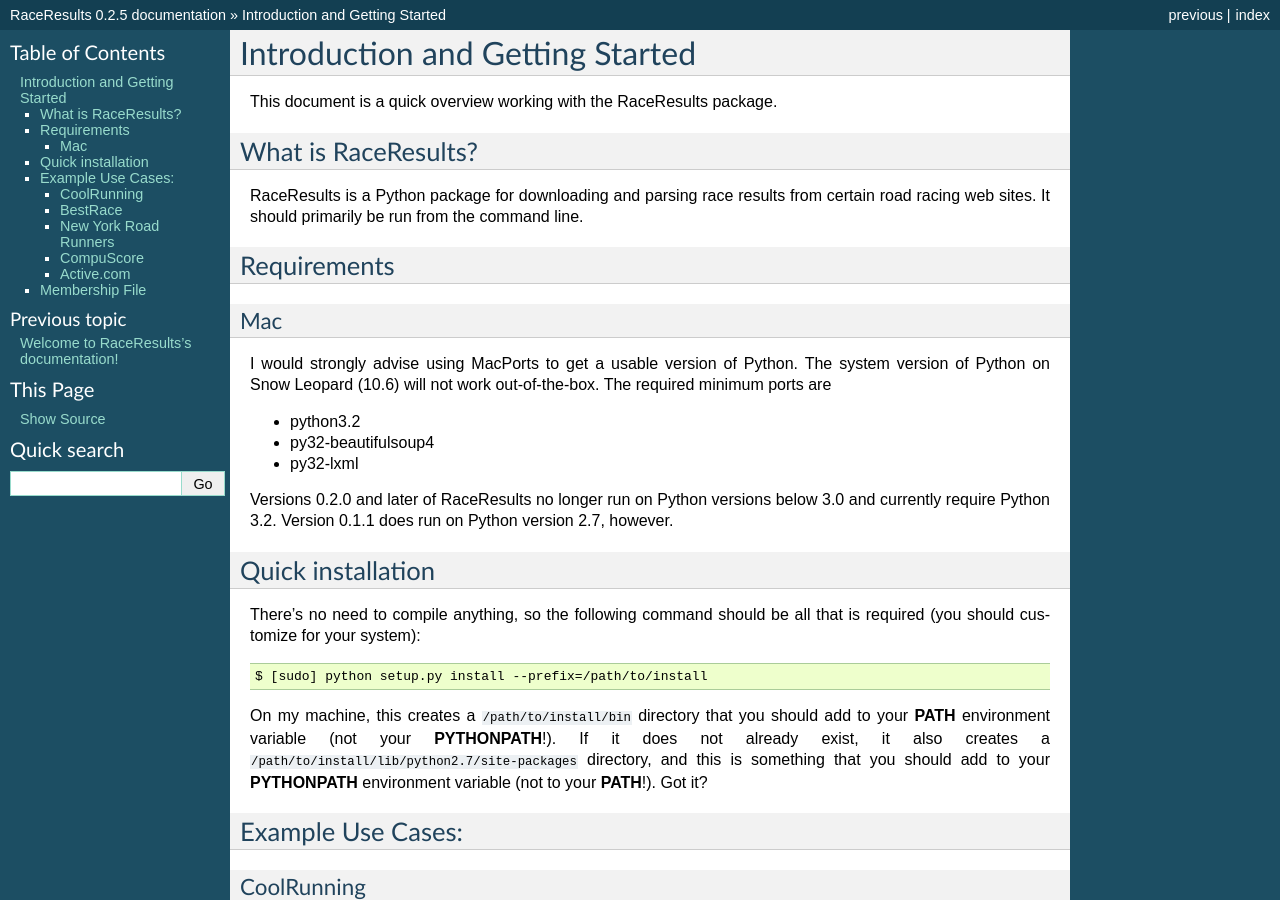
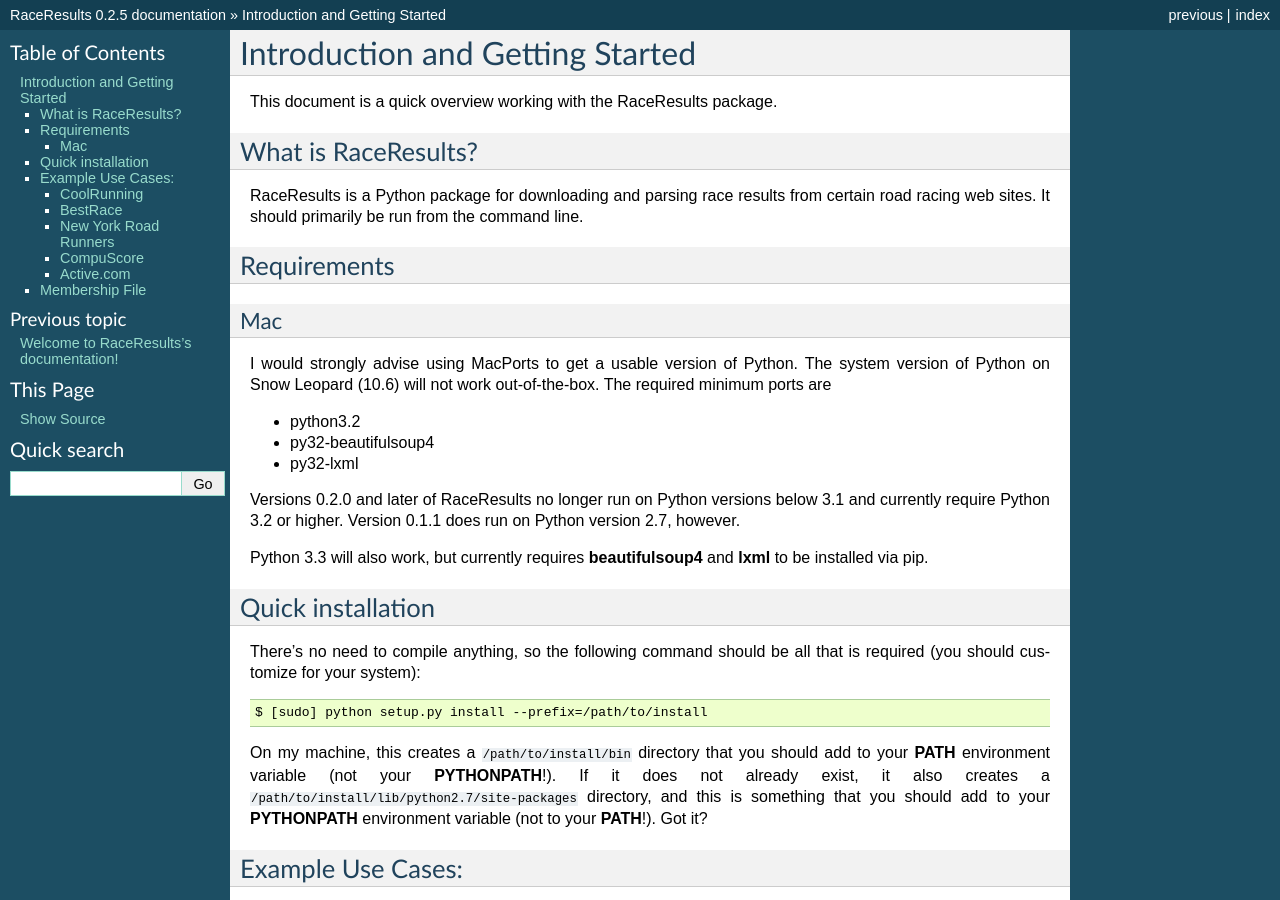
Before and after one commit to hpr/py-race-results, a Sphinx documentation site: the page built from doc/source/introduction.rst, in a window 1280 px wide and 900 px high. Built offline with Sphinx 7.4.7, drawn with Linux system fonts in a browser that asks for light colours.

Commit message:
Added 3.3 requirements.

```diff
--- a/doc/source/introduction.rst
+++ b/doc/source/introduction.rst
@@ -25,8 +25,11 @@
 * py32-lxml
 
 Versions 0.2.0 and later of RaceResults no longer run on Python
-versions below 3.0 and currently require Python 3.2.  Version 0.1.1
-does run on Python version 2.7, however.
+versions below 3.1 and currently require Python 3.2 or higher.
+Version 0.1.1 does run on Python version 2.7, however.
+
+Python 3.3 will also work, but currently requires **beautifulsoup4**
+and **lxml** to be installed via pip.
 
 Quick installation
 ------------------
```
